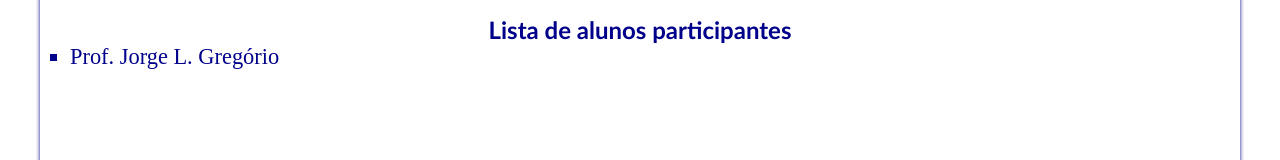
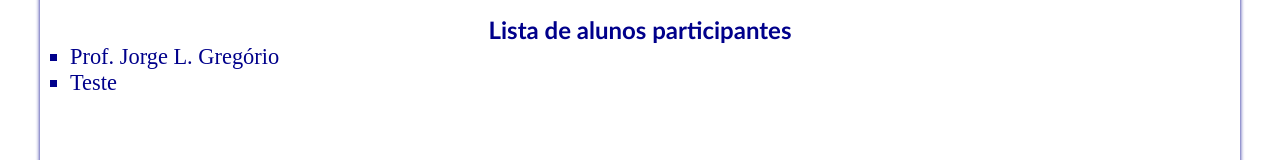
Before and after one commit to ebenezernm/repo-sis, a plain HTML site: page index.html in a window 1280 px wide. Shown: the part 184-344 px from the top of the page. Drawn offline with Linux system fonts and the light colour scheme.

Commit message:
Update index.html
Adicionando o link de teste

```diff
--- a/index.html
+++ b/index.html
@@ -18,6 +18,7 @@
             <h2>Lista de alunos participantes</h2>
             <ul id="names">
                 <li> <a href="pages/jorge_gregorio.html">Prof. Jorge L. Gregório</a> </li>
+                <li> <a href="pages/teste.html">Teste</a> </li>
                 <!-- adicione o link para sua página aqui, como um item de lista.
                     O nome da página deve ser nome_sobrenome.html -->
             </ul>
```
